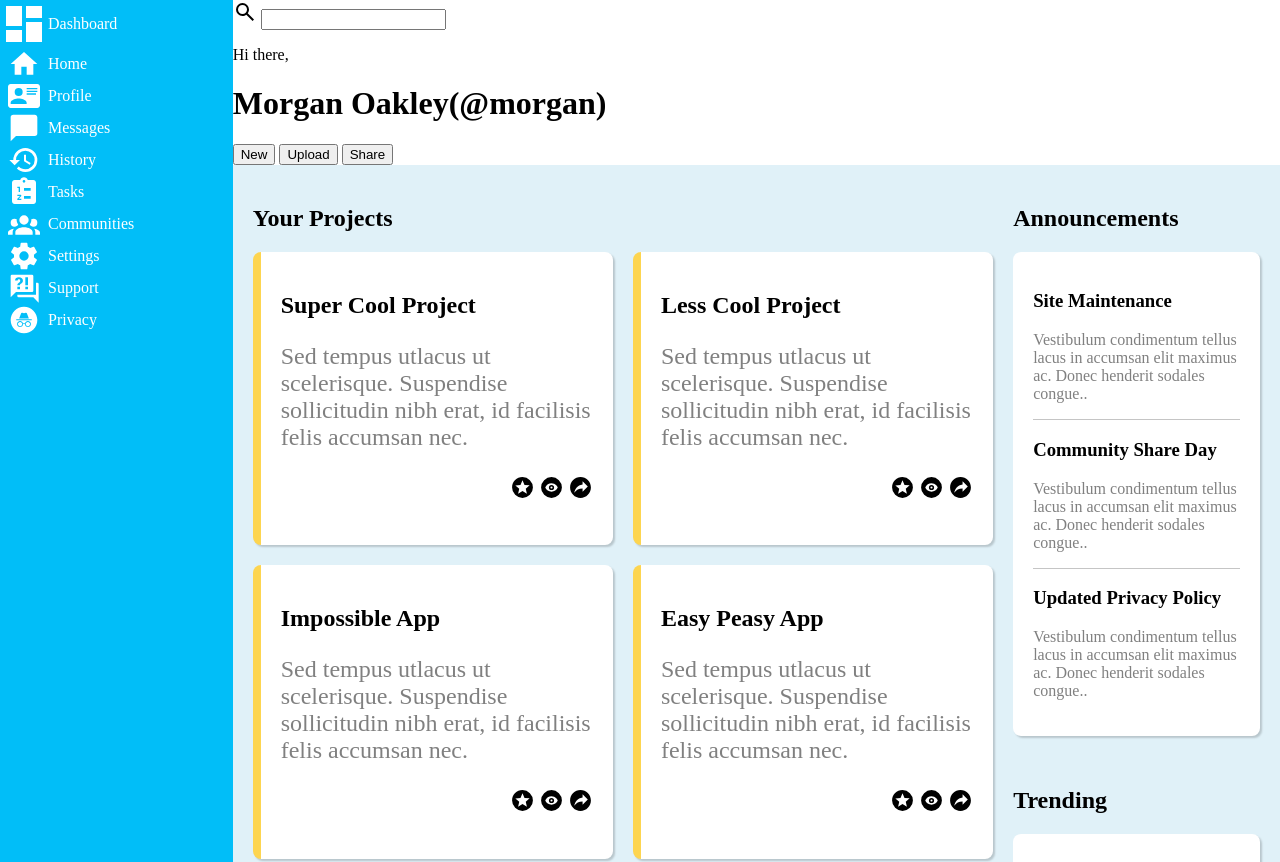
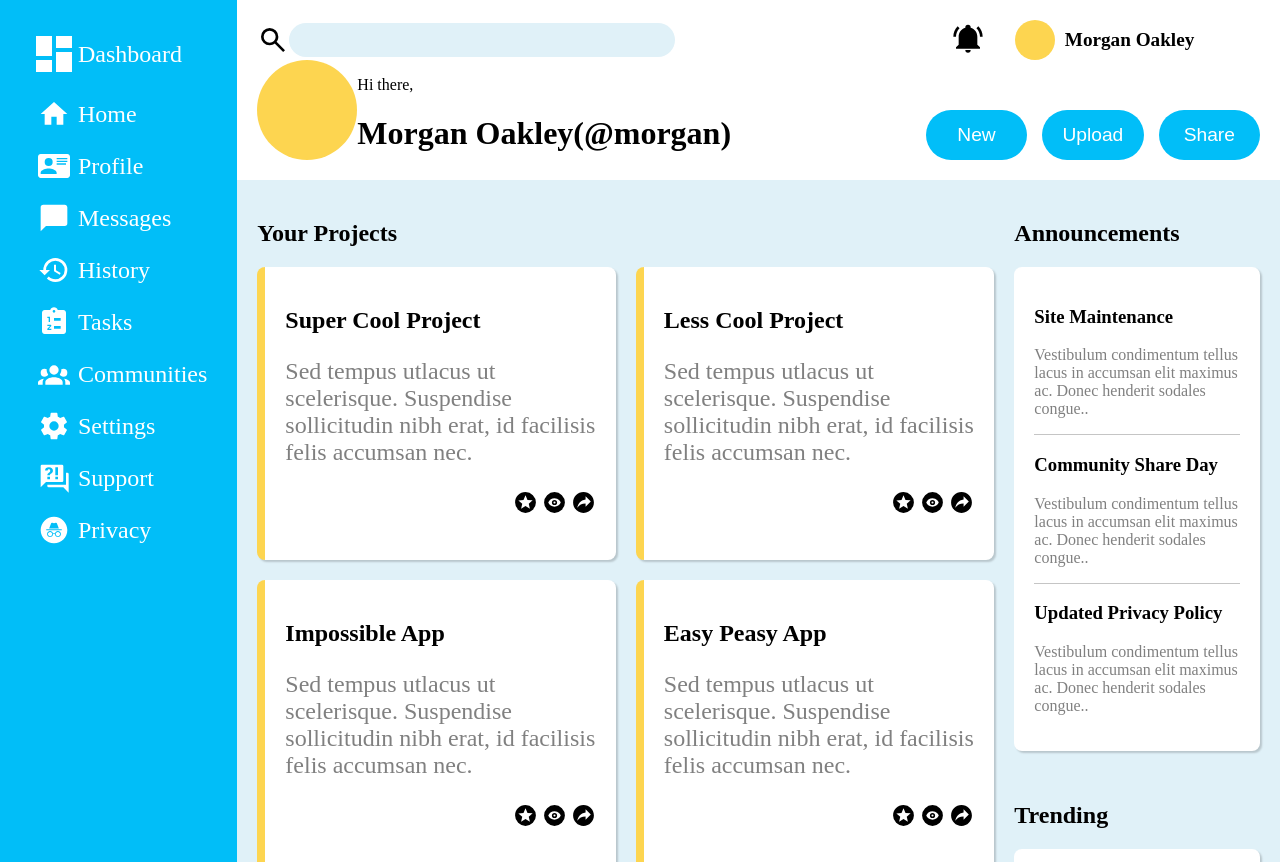
Before and after one commit to SteveLydon/admin-page, a plain HTML site: page index.html in a window 1280 px wide. Shown: the top 862 px of the page. Drawn offline with Linux system fonts and the light colour scheme; a web font is replaced by a local one.

Commit message:
finish first run at admin page

```diff
--- a/index.html
+++ b/index.html
@@ -14,13 +14,17 @@
                 <input type="text">
             </div>
             <div class="profile-area">
-                <div class="notification"></div>
+                <div class="notification">
+                    <svg xmlns="http://www.w3.org/2000/svg" viewBox="0 0 24 24" fill="currentColor"><path d="M21,19V20H3V19L5,17V11C5,7.9 7.03,5.17 10,4.29C10,4.19 10,4.1 10,4A2,2 0 0,1 12,2A2,2 0 0,1 14,4C14,4.1 14,4.19 14,4.29C16.97,5.17 19,7.9 19,11V17L21,19M14,21A2,2 0 0,1 12,23A2,2 0 0,1 10,21M19.75,3.19L18.33,4.61C20.04,6.3 21,8.6 21,11H23C23,8.07 21.84,5.25 19.75,3.19M1,11H3C3,8.6 3.96,6.3 5.67,4.61L4.25,3.19C2.16,5.25 1,8.07 1,11Z" /></svg>
+                </div>
                 <div class="profile-picture"></div>
-                <div class="profile-name"></div>
+                <div class="profile-name">
+                    <p>Morgan Oakley</p>
+                </div>
             </div>
-            <div class="User-header">
+            <div class="user-header">
                 <div class="profile-picture"></div>
-                <div>
+                <div class="user-greeting">
                     <p>Hi there,</p>
                     <h1>Morgan Oakley(@morgan)</h1>
                 </div>
--- a/styles/styles.css
+++ b/styles/styles.css
@@ -27,7 +27,96 @@ body{
     background-color: var(--color-white);
     grid-row-start: 1;
     grid-column-start: 2;
+    padding: var(--projects-padding);
+
+    display: grid;
+    grid-template-columns: 2fr 1fr;
+
+    svg{
+        height: 2rem;
+        margin-top: auto;
+        margin-bottom: auto;
+    }
+    input{
+        display: block;
+        height: 2rem;
+        margin-top: auto;
+        margin-bottom: auto;
+        width: 60%;
+        border: none;
+        border-radius: 2rem;
+        background-color: var(--color-grey);
+    }
+
+    h1{
+        margin-bottom: 0px;
+    }
 }
+
+.profile-area{
+    display: grid;
+    grid-template-columns: 1fr 1.2fr 3.5fr;
+    .profile-picture{
+        border-radius: 20px;
+        width: 40px;
+        height: 40px;
+        background-color: var(--color-yellow);
+        margin-left: auto;
+    }
+    .profile-name{
+        height: 100%;
+    }
+    .profile-name p{
+        margin-right: auto;
+        margin-top: auto;
+        margin-bottom: auto;
+        margin-left: 10px;
+        font-size: larger;
+        font-weight: 700;
+        line-height: 40px;
+        vertical-align: middle;
+    }
+    .notification{
+        margin-top: auto;
+        margin-bottom: auto;
+        margin-left: auto;
+    }
+}
+.search-area{
+    display: grid;
+    grid-template-columns: minmax(max-content, 1fr) 24fr;
+}
+
+.header-controls{
+    display: grid;
+    grid-template-columns: repeat(3, 1fr);
+    gap: 15px;
+    button{
+        font-size: larger;
+        border:none;
+        background-color: var(--color-blue);
+        height: 50px;
+        min-width: max-content;
+        color: var(--color-white);
+        border-radius: 50px;
+        margin-top: auto;
+    }
+
+}
+
+.user-header{
+    display: grid;
+    grid-template-columns: 1fr minmax(max-content, 3fr) 4fr;
+    .profile-picture{
+        border-radius: 50px;
+        width: 100px;
+        height: 100px;
+        background-color: var(--color-yellow);
+    }
+    .user-greeting{
+    }
+}
+
 .main{
     background-color: var(--color-grey);
     grid-row-start: 2;
@@ -35,6 +124,8 @@ body{
 }
 .sidebar{
     display: grid;
+    padding: 30px;
+    row-gap: 20px;
     grid-template-rows: repeat(12, max-content);
     grid-template-columns: max-content 1fr;
     background-color: var(--color-blue);
@@ -52,9 +143,8 @@ body{
     p{
         margin-top: auto;
         margin-bottom: auto;
+        font-size: x-large;
     }
-
-
 }
 
 .main-projects{
```
Also changed, not shown: images/bell-ring.svg.
